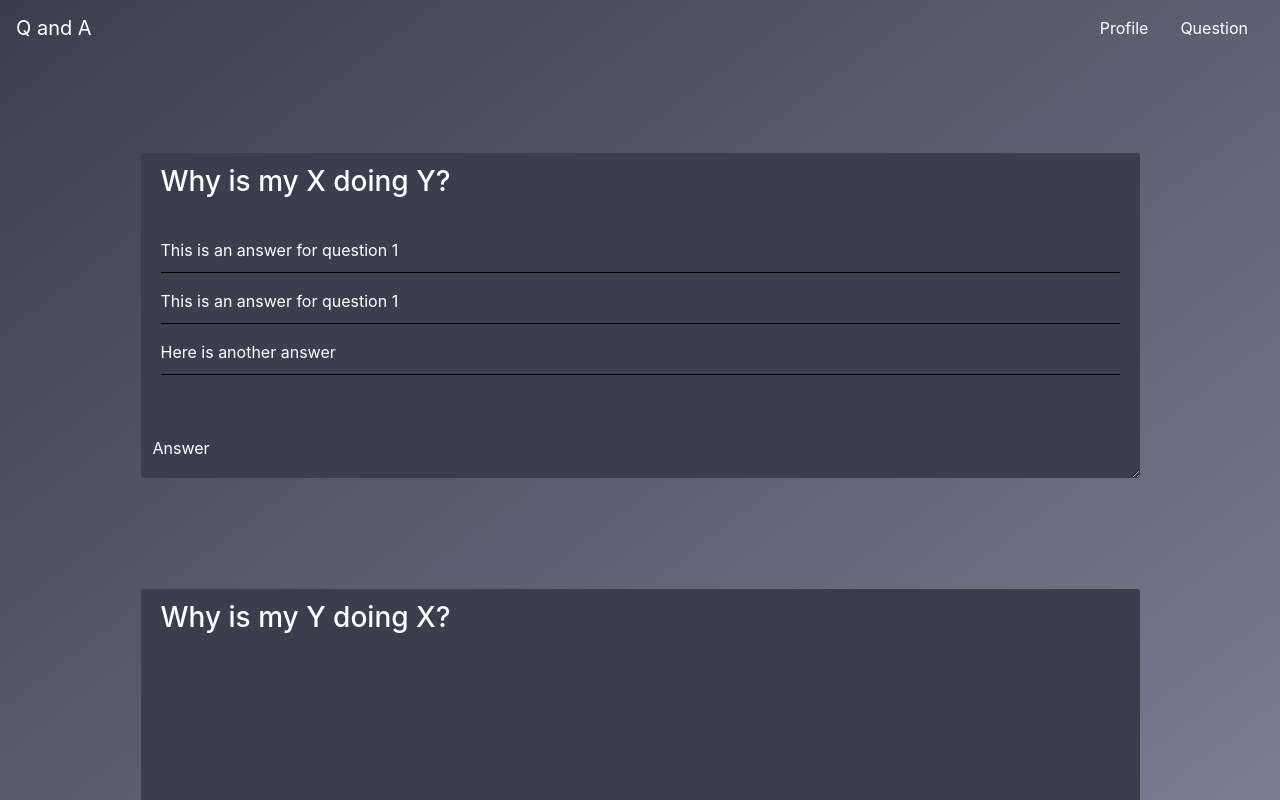
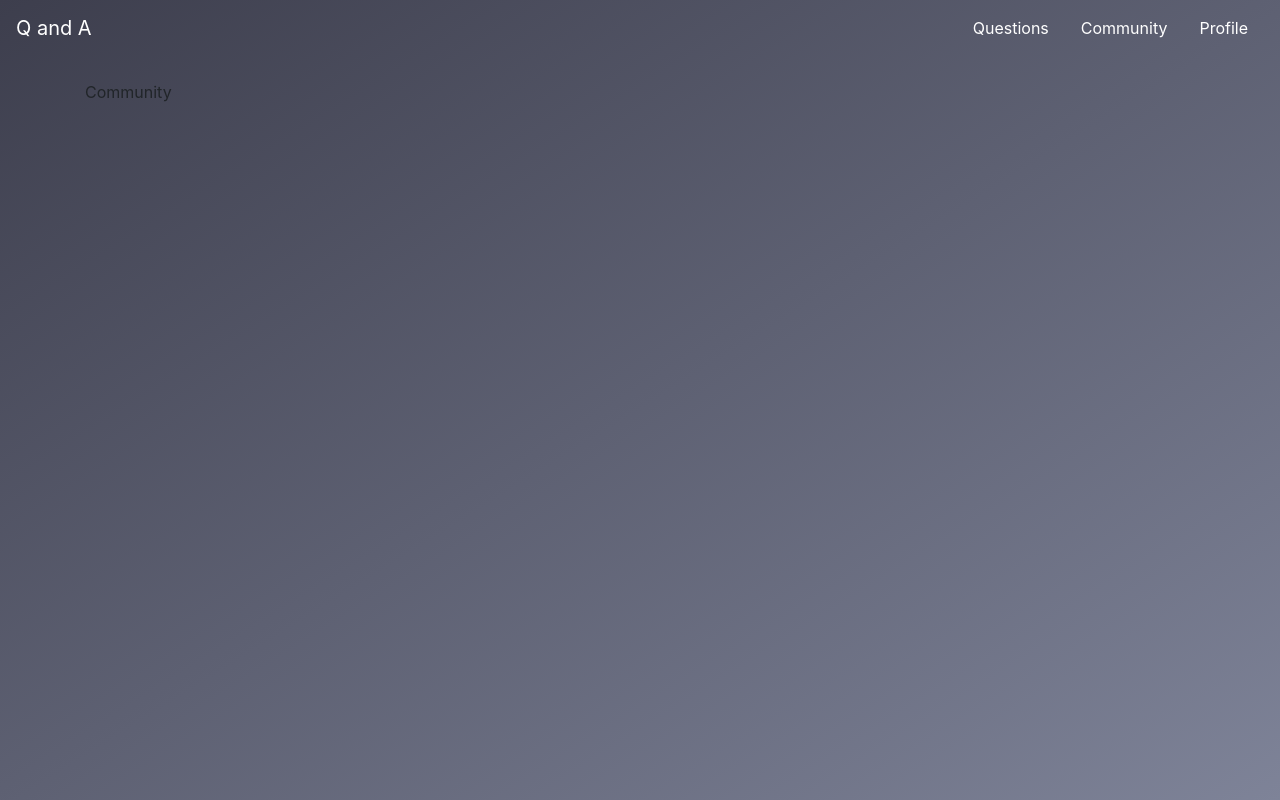
Before and after one commit to webbdm/Q-and-A-Hub, a React app: page /community in a window 1280 px wide. Shown: the top 800 px of the page. Built offline with nearby package versions, Linux system fonts and the light colour scheme; data requests are answered from the project's data file.

Commit message:
Added community component

```diff
--- a/src/App.js
+++ b/src/App.js
@@ -6,6 +6,7 @@ import {
 } from "react-router-dom";
 import { profiles } from "./providers/api";
 
+import Community from "./components/community/Community";
 import Header from "./components/Header";
 import Profile from "./components/profile/Profile";
 import Question from "./components/question/Question";
@@ -53,6 +54,12 @@ class App extends Component {
 
 					<div className="container">
 						<Switch>
+							<Route exact path="/">
+								<Question />
+							</Route>
+							<Route path="/community">
+								<Community />
+							</Route>
 							<Route
 								path="/profile"
 								render={() => <Profile
@@ -61,10 +68,6 @@ class App extends Component {
 									userProfile={this.state.userProfile}
 								/>}
 							/>
-
-							<Route path="/">
-								<Question />
-							</Route>
 						</Switch>
 					</div>
 				</div>
--- a/src/components/Header.js
+++ b/src/components/Header.js
@@ -11,16 +11,21 @@ const Header = () => {
       <div className="nav-links">
         <Link
           className="nav-link"
+          to="/"
+        >
+          Questions
+				</Link>
+        <Link
+          className="nav-link"
+          to="/community"
+        >
+          Community
+				</Link>
+        <Link
+          className="nav-link"
           to="/profile"
         >
           Profile
-				</Link>
-
-				<Link
-					className="nav-link"
-					to="/"
-				>
-					Question
 				</Link>
       </div>
     </nav>
--- /dev/null
+++ b/src/components/community/Community.js
@@ -0,0 +1,11 @@
+import React, { Component, Fragment } from "react";
+
+class Community extends Component {
+	render() {
+		return <Fragment>
+			<div>Community</div>
+		</Fragment>;
+	}
+}
+
+export default Community;
```
Lines whose indentation alone changed are shown as unchanged.
